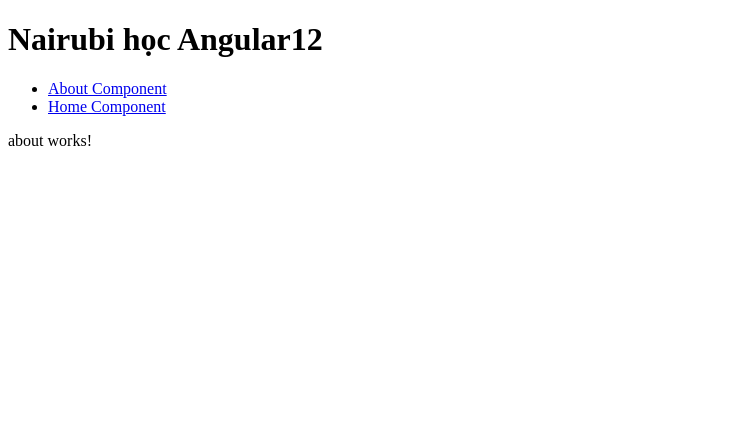
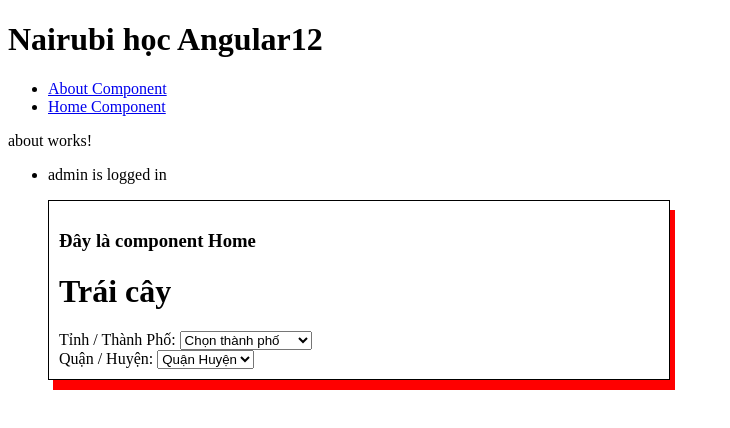
Before and after one commit to EmbiiFox/Angular12, an Angular app: page /about in a window 1280 px wide. Shown: the top 428 px of the page, without its empty margins (0-730 px from the left). Built offline with nearby package versions, Linux system fonts and the light colour scheme.

Commit message:
ngSwitch

```diff
--- a/src/app/about/about.component.html
+++ b/src/app/about/about.component.html
@@ -1 +1,13 @@
 <p>about works!</p>
+<ul [ngSwitch]="loginName">
+    <li *ngSwitchCase="'user'">
+      <p>User is logged in..</p>
+    </li>
+    <li *ngSwitchCase="'admin'">
+      <p>admin is logged in</p>
+      <app-home></app-home>
+    </li>
+    <li *ngSwitchDefault>
+      <p>Please choose login name</p>
+    </li>
+</ul>
--- a/src/app/about/about.component.ts
+++ b/src/app/about/about.component.ts
@@ -6,10 +6,10 @@
   styleUrls: ['./about.component.scss']
 })
 export class AboutComponent implements OnInit {
+  public loginName='admin';
+  constructor() { }
+  ngOnInit(): void {
 
-  constructor() { }
-
-  ngOnInit(): void {
   }
 
 }
```
